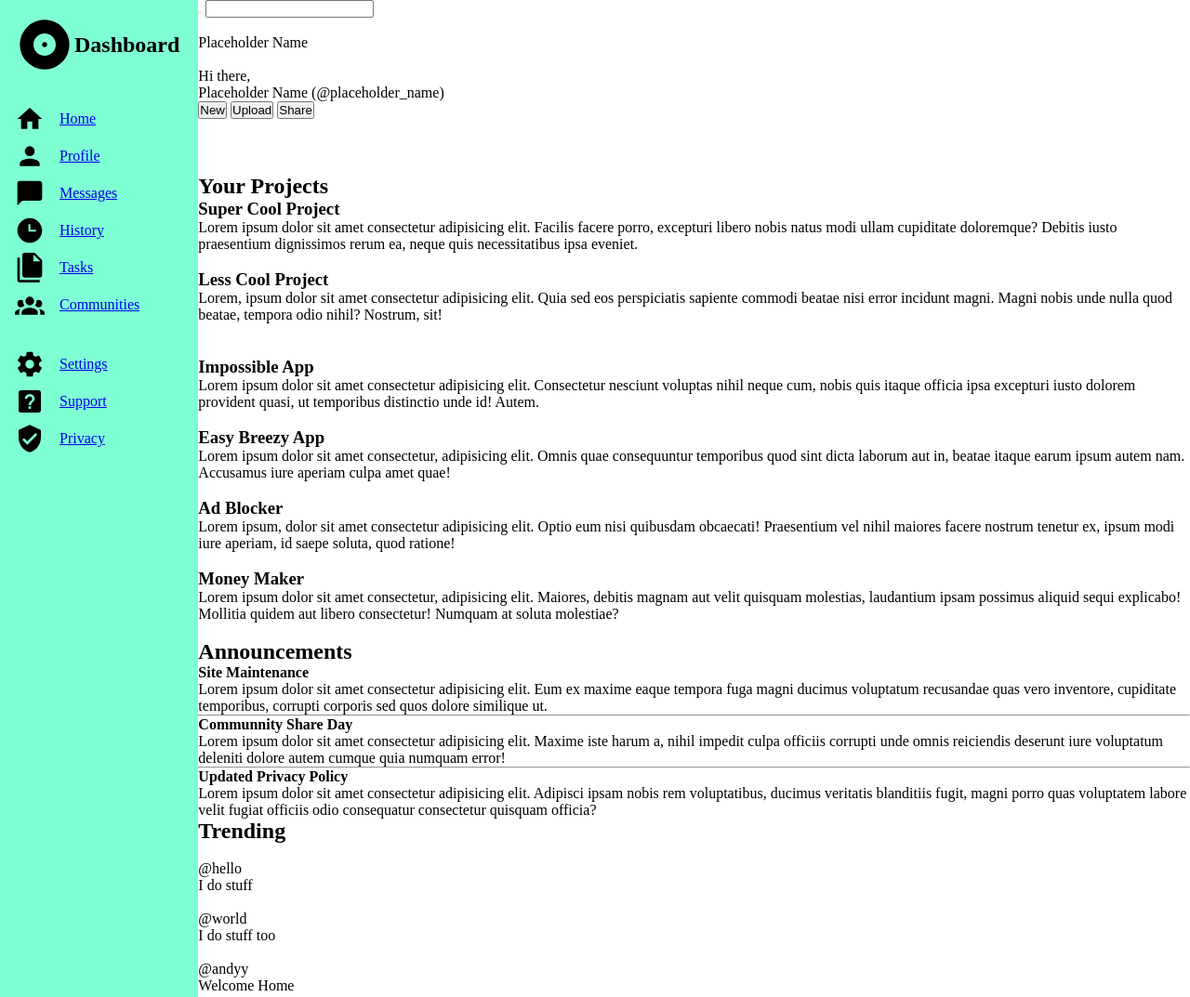
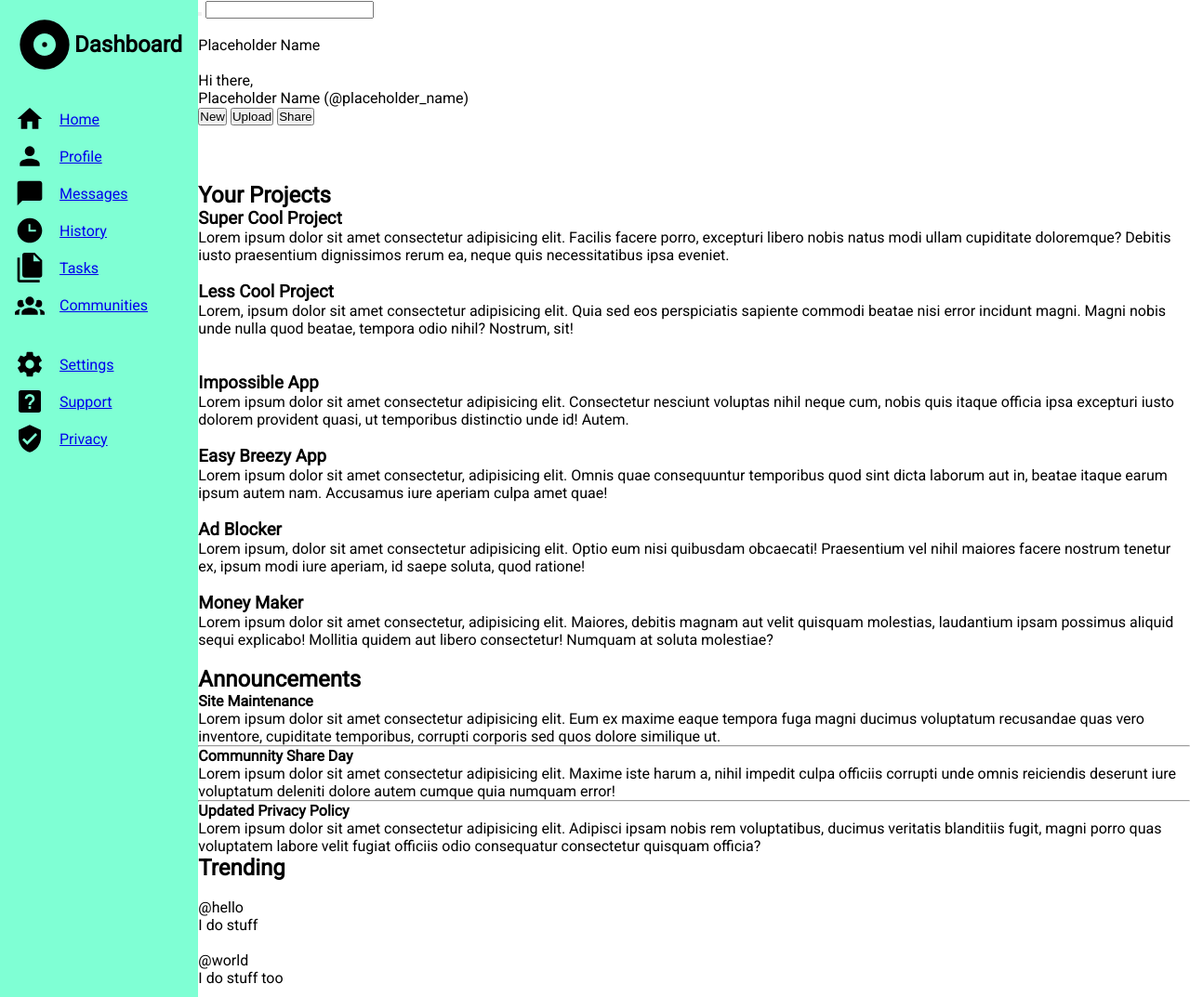
Before and after one commit to nicolasgsantana/admin-dashboard, a plain HTML site: page index.html in a window 1280 px wide. Shown: the top 1073 px of the page at 93% size. Drawn offline with Linux system fonts and the light colour scheme.

Commit message:
Add font

```diff
--- a/css/style.css
+++ b/css/style.css
@@ -1,3 +1,10 @@
+@import url('https://fonts.googleapis.com/css2?family=Roboto&display=swap');
+
+
+:root {
+    font-family: 'Roboto', sans-serif;
+}
+
 * {
     margin: 0;
     padding: 0;
```
